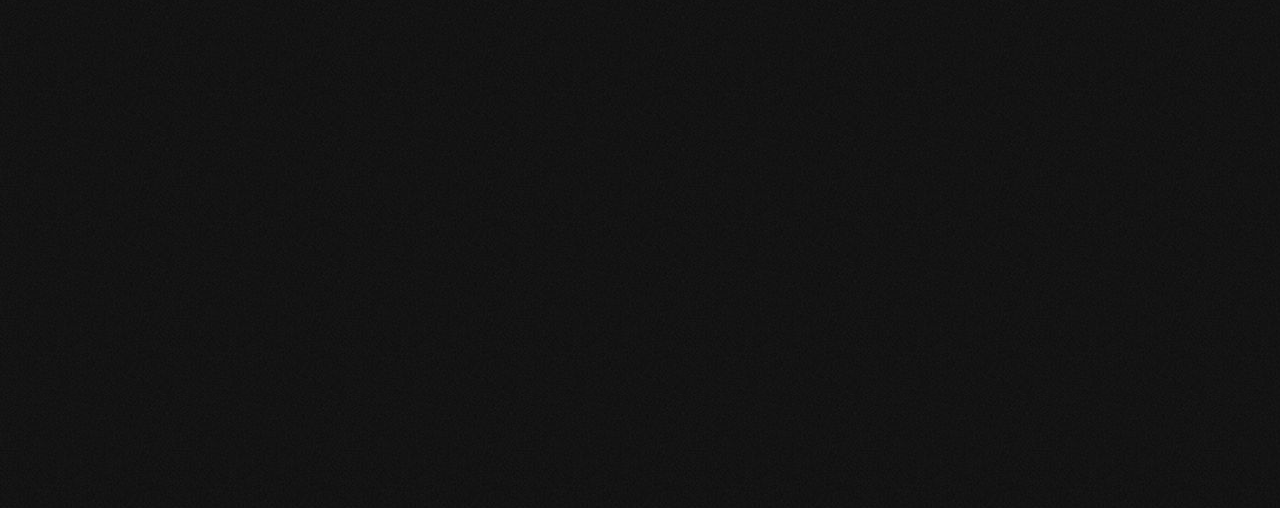
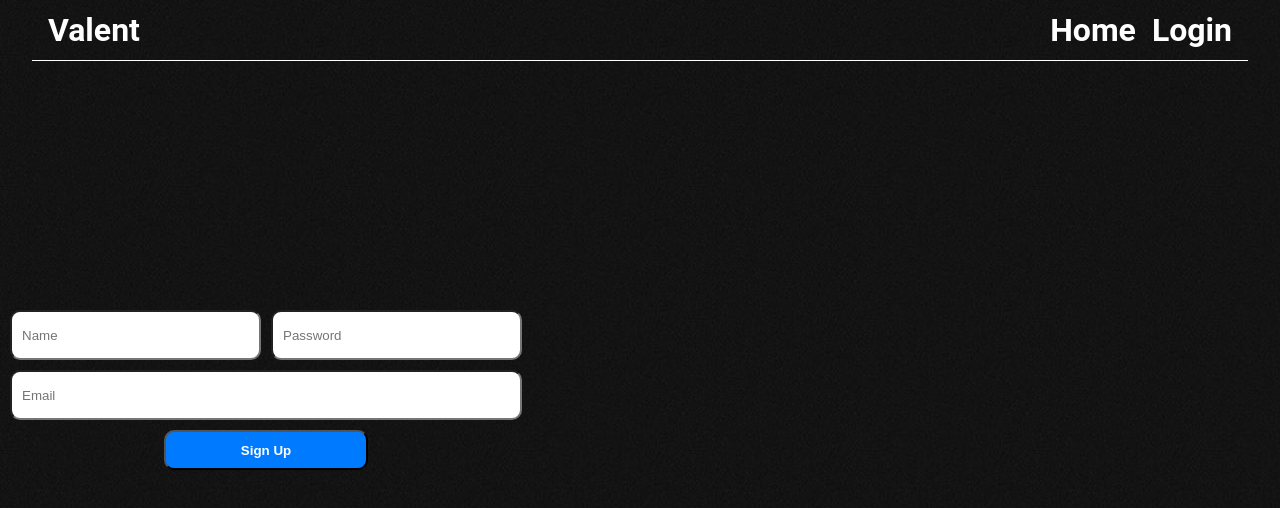
Before and after one commit to SamuelRicardoDS/valent, a React (Vite) app in the folder valentFront/: page /sign-up in a window 1280 px wide. Before the commit this address had no page. Shown: the top 508 px of the page. Built offline with nearby package versions, Linux system fonts and the light colour scheme.

Commit message:
feat(styled-components): signup form

```diff
--- a/valentFront/src/Routes.tsx
+++ b/valentFront/src/Routes.tsx
@@ -1,12 +1,14 @@
 import { Routes as ValentRoutes , Route } from "react-router-dom";
 import { Home } from "./pages/Home";
 import { Main } from "./pages/Main";
+import { SignUp } from "./pages/SignUp";
 
 export const Routes = () => {
   return (
     <ValentRoutes>
       <Route path="/" Component={Home} />
       <Route path="/main" Component={Main} />
+      <Route path="/sign-up" Component={SignUp} />
     </ValentRoutes>
   );
 }
--- a/valentFront/src/components/home/HomeContent.tsx
+++ b/valentFront/src/components/home/HomeContent.tsx
@@ -34,7 +34,7 @@ const SignUpButton = styled.button`
 export const HomeContent = () => {
   const navigate = useNavigate()
   const handleClick = () => {
-    navigate('/main')
+    navigate('/sign-up')
   }
   return (
     <HomeContentContainer>
--- /dev/null
+++ b/valentFront/src/components/signUp/SignUpForm.tsx
@@ -0,0 +1,81 @@
+import styled from 'styled-components';
+
+const SignUpFormContainer = styled.form`
+  position: fixed;
+  display: flex;
+  flex-direction: column;
+  align-items: center;
+  width: 40%;
+  height: auto;
+  padding: 10px;
+  bottom: 40%;
+`;
+
+const SignUpFormInput = styled.input`
+  width: 100%;
+  height: 50px;
+  border-radius: 10px;
+  margin: 0px;
+  padding: 5px 10px;
+  box-sizing: border-box;
+`;
+
+const NameAndPasswordContainer = styled.div`
+  display: flex;
+  width: 100%;
+`;
+
+const NameContainer = styled.div`
+  flex: 1;
+  margin-right: 5px;
+`;
+
+const PasswordContainer = styled.div`
+  flex: 1;
+  margin-left: 5px;
+`;
+
+const EmailContainer = styled.div`
+  width: 100%;
+  margin-top: 10px;
+`;
+
+const SignUpButton = styled.button`
+  width: 40%;
+  height: 40px;
+  border-radius: 10px;
+  margin-top: 10px;
+  background-color: #007bff;
+  color: white;
+  font-weight: bold;
+`;
+
+const SignUpButtonContainer = styled.div`
+  display: flex;
+  width: 100%;
+  justify-content: center;
+  align-items: center;
+`;
+
+export const SignUpForm = () => {
+  return (
+    <div>
+      <SignUpFormContainer>
+        <NameAndPasswordContainer>
+          <NameContainer>
+            <SignUpFormInput placeholder="Name" type="text" id="name" name="name" />
+          </NameContainer>
+          <PasswordContainer>
+            <SignUpFormInput placeholder="Password" type="password" id="password" name="password" />
+          </PasswordContainer>
+        </NameAndPasswordContainer>
+        <EmailContainer>
+          <SignUpFormInput placeholder="Email" type="email" id="email" name="email" />
+        </EmailContainer>
+        <SignUpButtonContainer>
+          <SignUpButton type="submit">Sign Up</SignUpButton>
+        </SignUpButtonContainer>
+      </SignUpFormContainer>
+    </div>
+  );
+};
--- /dev/null
+++ b/valentFront/src/pages/SignUp.tsx
@@ -0,0 +1,11 @@
+import { Header } from "../components/Header"
+import { SignUpForm } from "../components/signUp/SignUpForm"
+
+export const SignUp = () => {
+  return(
+    <div>
+      <Header />
+      <SignUpForm />
+    </div>
+  )
+}
```
